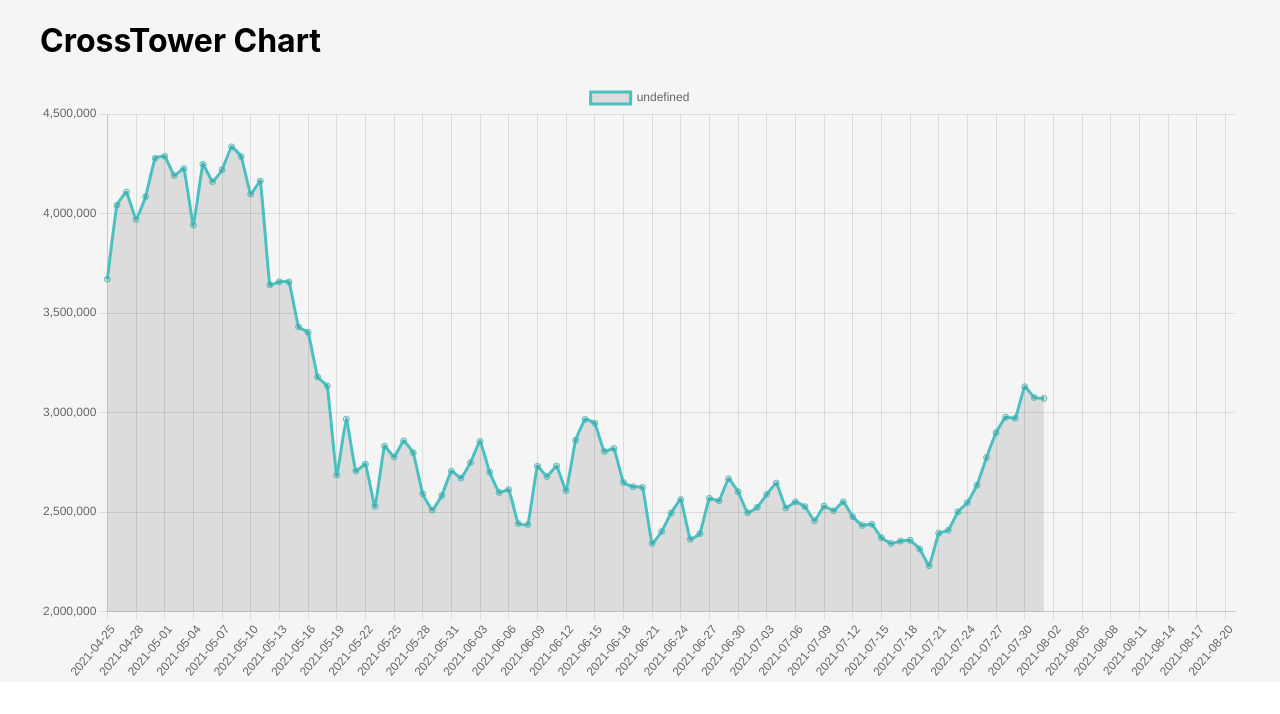
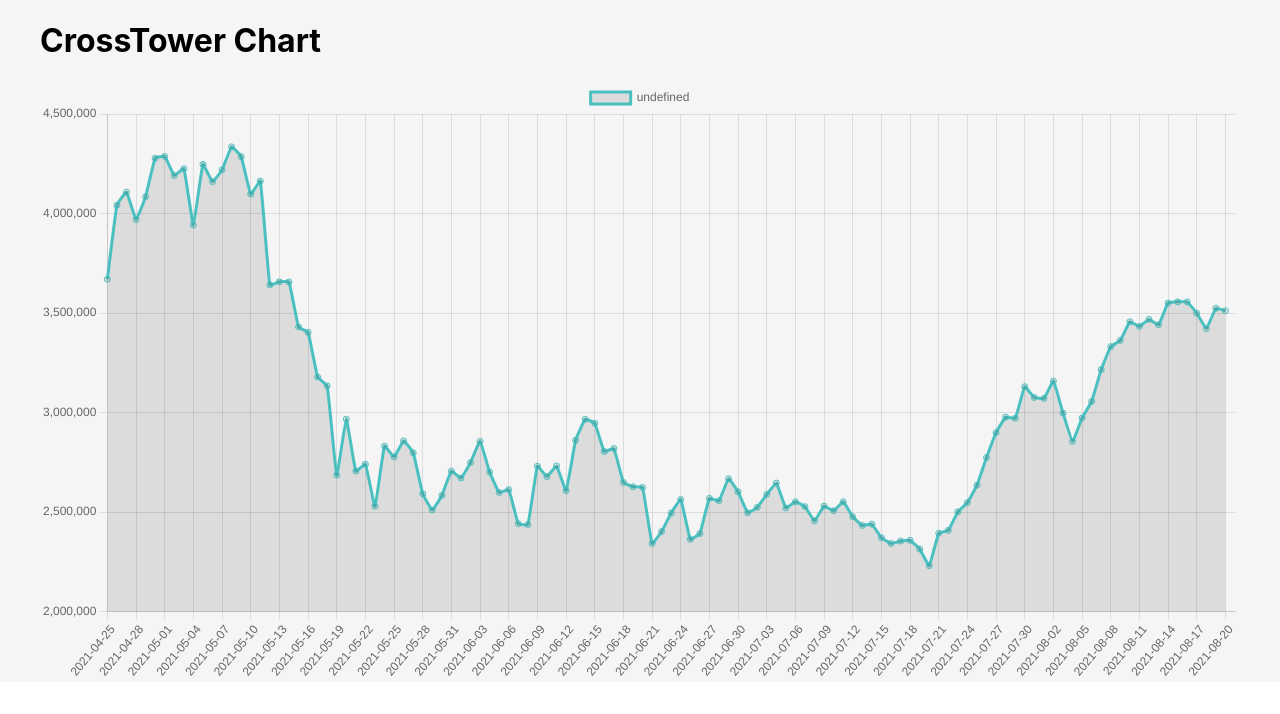
Before and after one commit to rawatravinder115/CrossTower-Chart, a React (Create React App) app: page / in a window 1280 px wide. Shown: the top 714 px of the page. Built offline with nearby package versions, Linux system fonts and the light colour scheme.

Commit message:
add complete

```diff
--- a/src/Components/Charts/LineChart.js
+++ b/src/Components/Charts/LineChart.js
@@ -145,7 +145,9 @@
 					2552183, 2477222, 2433517, 2439643, 2371273, 2343170, 2354751,
 					2358555, 2315160, 2231220, 2394400, 2408809, 2501776, 2548015,
 					2635611, 2774643, 2899656, 2977005, 2971574, 3130296, 3076081,
-					3071381,
+					3071381,3158381.7,2997922.2,2855614.6,2973567.4,3056388,3216235,
+					3331491.2,3362747.8,3456395,3433132.8,3468350.6,3441169.7,3550387.5,
+					3556542.8,3555953.3,3499439,3421940.9,3523983.6,3511513
 				],
 				fill: true,
 				borderColor: "rgb(75, 192, 192)",
```
